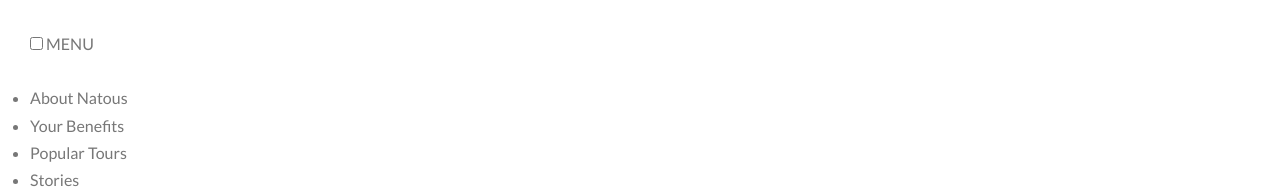
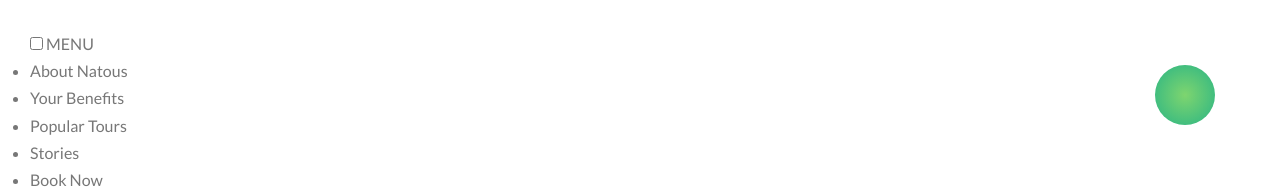
Before and after one commit to jose408510/Sass_proj_one, a website: page starting_files/index.html in a window 1280 px wide. Shown: the top 190 px of the page. Drawn offline with Linux system fonts and the light colour scheme.

Commit message:
new changes made for sass to run on new enviorment

```diff
--- a/starting_files/sass/layout/_navigation.scss
+++ b/starting_files/sass/layout/_navigation.scss
@@ -0,0 +1,31 @@
+.navigation {
+
+    &__checkbox {
+
+    }
+    &__button {
+
+    }
+    &__background {
+        height: 6rem;
+        width: 6rem;
+        border-radius: 50%;
+        position: fixed;
+        top: 6.5rem;
+        right: 6.5rem;
+        background-image: radial-gradient($color-primary-light, $color-primary-dark) //start from the middle
+    }
+    &__nav {
+
+    }
+    &__list {
+
+    }
+    &__item {
+
+    }
+    &__link {
+
+    }
+
+}
```
Also changed, not shown: starting_files/css/style.css.
